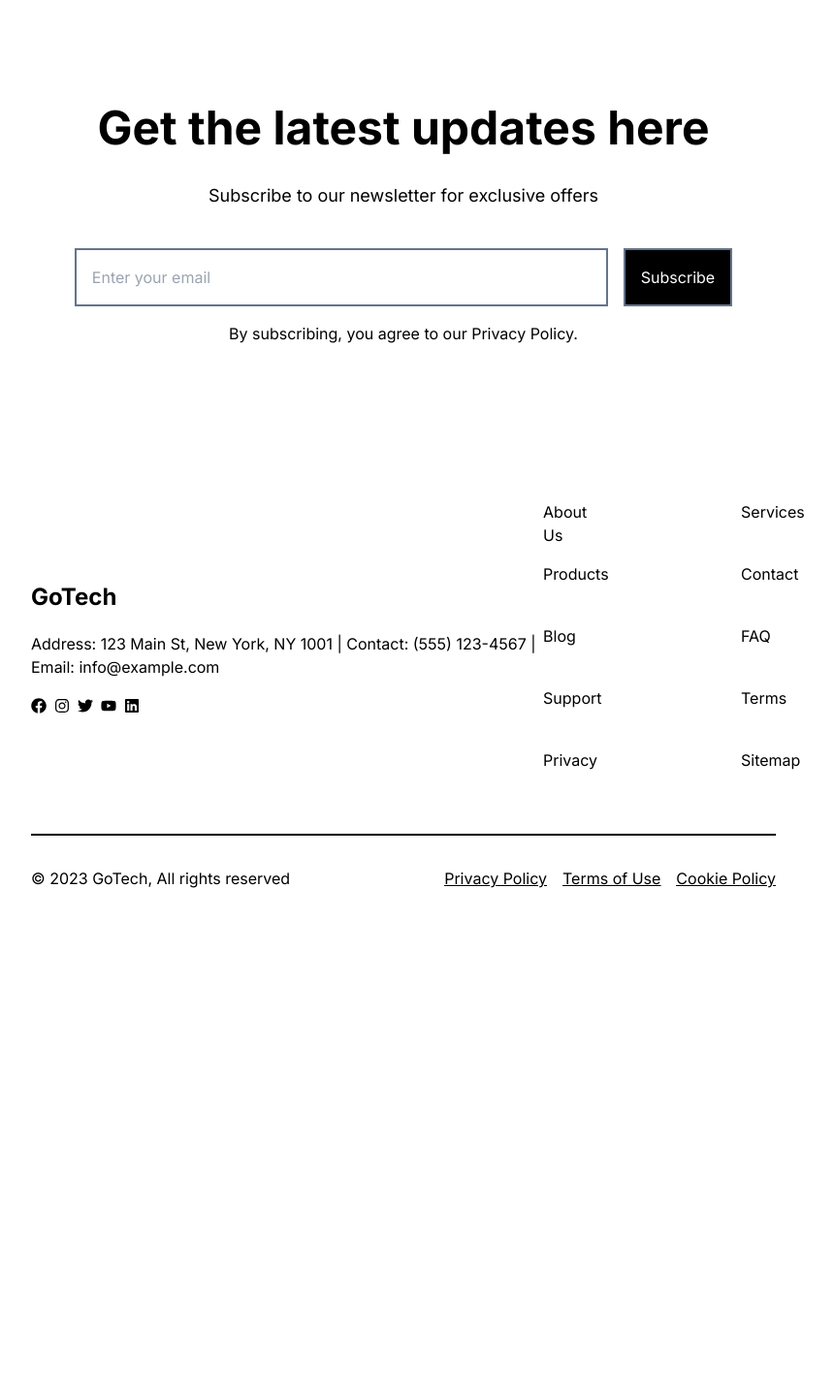
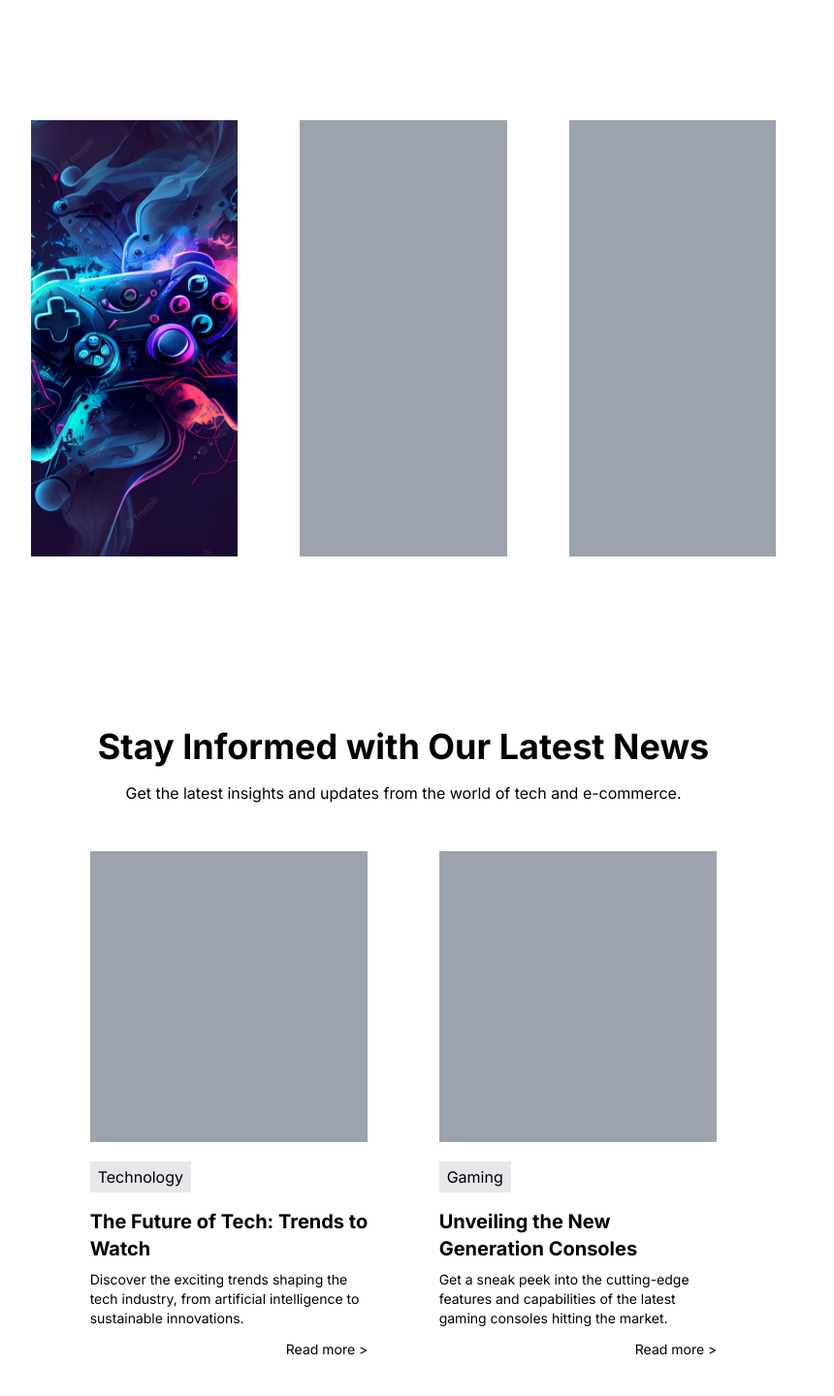
Before and after one commit to TyW-98/E-Commerce, a Next.js app in the folder frontend/: page / in a window 1280 px wide. Shown: the part 1000-2440 px from the top of the page at 97% size, without its empty margins (224-1084 px from the left). Before the commit the page ends 1978 px from the top, so only its background shows below. Built offline with nearby package versions, Linux system fonts and the light colour scheme.

Commit message:
Add blog section to home page

```diff
--- /dev/null
+++ b/frontend/src/app/components/Blog.tsx
@@ -0,0 +1,54 @@
+import BlogCard from "./BlogCard";
+
+export default function Blog() {
+  const testBlog = [
+    {
+      id: 1,
+      title: "The Future of Tech: Trends to Watch",
+      summary:
+        "Discover the exciting trends shaping the tech industry, from artificial intelligence to sustainable innovations.",
+      image: "",
+      category: "Technology",
+    },
+    {
+      id: 2,
+      title: "Unveiling the New Generation Consoles",
+      summary:
+        "Get a sneak peek into the cutting-edge features and capabilities of the latest gaming consoles hitting the market.",
+      image: "",
+      category: "Gaming",
+    },
+  ];
+
+  return (
+    <div className="mt-44">
+      <div className="text-center">
+        <h3 className="text-4xl font-bold">
+          Stay Informed with Our Latest News
+        </h3>
+        <p className="mt-4">
+          Get the latest insights and updates from the world of tech and
+          e-commerce.
+        </p>
+      </div>
+      <div className="grid grid-cols-2 gap-4 mt-12 px-8">
+        {testBlog.map((blog) => {
+          return (
+            <BlogCard
+              key={blog.id}
+              title={blog.title}
+              summary={blog.summary}
+              image={blog.image}
+              category={blog.category}
+            />
+          );
+        })}
+      </div>
+      <div className="flex justify-center">
+        <a className="mt-10 border border-black p-3 cursor-pointer active:bg-black active:text-white">
+          View All
+        </a>
+      </div>
+    </div>
+  );
+}
--- /dev/null
+++ b/frontend/src/app/components/BlogCard.tsx
@@ -0,0 +1,23 @@
+import React from "react";
+import Image from "next/image";
+
+type Props = {
+  title: string;
+  summary: string;
+  image: string;
+  category: string;
+};
+
+export default function BlogCard({ title, summary, image, category }: Props) {
+  return (
+    <div className="w-10/12 mx-auto">
+      <div className="bg-gray-400 h-[300px]"></div>
+      <p className="bg-gray-200 inline-block py-1 px-2 mt-5">{category}</p>
+      <div className="mt-4 cursor-pointer active:text-blue-500">
+        <h5 className="text-xl font-bold mt-4">{title}</h5>
+        <p className="text-sm mt-2">{summary}</p>
+        <a className="text-sm mt-3 flex justify-end ">Read more &gt;</a>
+      </div>
+    </div>
+  );
+}
--- a/frontend/src/app/components/Footer.tsx
+++ b/frontend/src/app/components/Footer.tsx
@@ -96,7 +96,9 @@
           {links.map((lk, index) => {
             return (
               <li key={index}>
-                <a href="">{lk}</a>
+                <a href="" className="hover:underline">
+                  {lk}
+                </a>
               </li>
             );
           })}
--- /dev/null
+++ b/frontend/src/app/components/ProductCategory.tsx
@@ -0,0 +1,25 @@
+import Image from "next/image";
+
+export default function ProductCategory() {
+  return (
+    <div className="grid grid-cols-3 mt-44 gap-16">
+      <a>
+        <div className="relative h-[450px] cursor-pointer">
+          <Image
+            src={"/console.avif"}
+            layout="fill"
+            objectFit="cover"
+            objectPosition="center"
+            alt="console card"
+          />
+        </div>
+      </a>
+      <a>
+        <div className="bg-gray-400 h-[450px]"></div>
+      </a>
+      <a>
+        <div className="bg-gray-400 h-[450px]"></div>
+      </a>
+    </div>
+  );
+}
--- a/frontend/src/app/page.tsx
+++ b/frontend/src/app/page.tsx
@@ -1,5 +1,7 @@
 import Image from "next/image";
 import Hero from "./components/Hero";
+import ProductCategory from "./components/ProductCategory";
+import Blog from "./components/Blog";
 
 export default function Home() {
   return (
@@ -7,6 +9,10 @@
       <section id="hero">
         <Hero />
       </section>
+      <section>
+        <ProductCategory />
+      </section>
+      <Blog />
     </main>
   );
 }
```
Also changed, not shown: frontend/public/console.avif (added).
